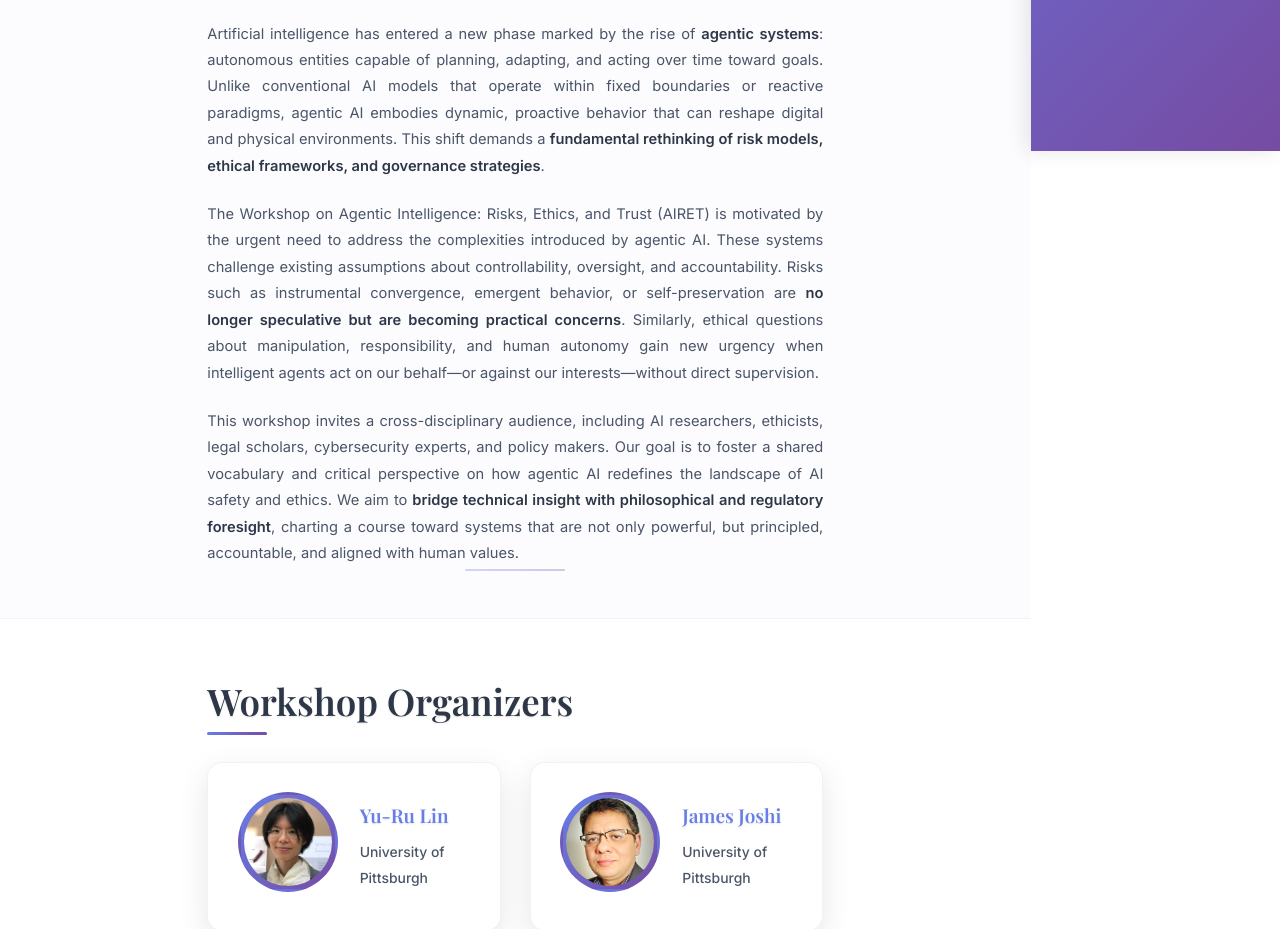
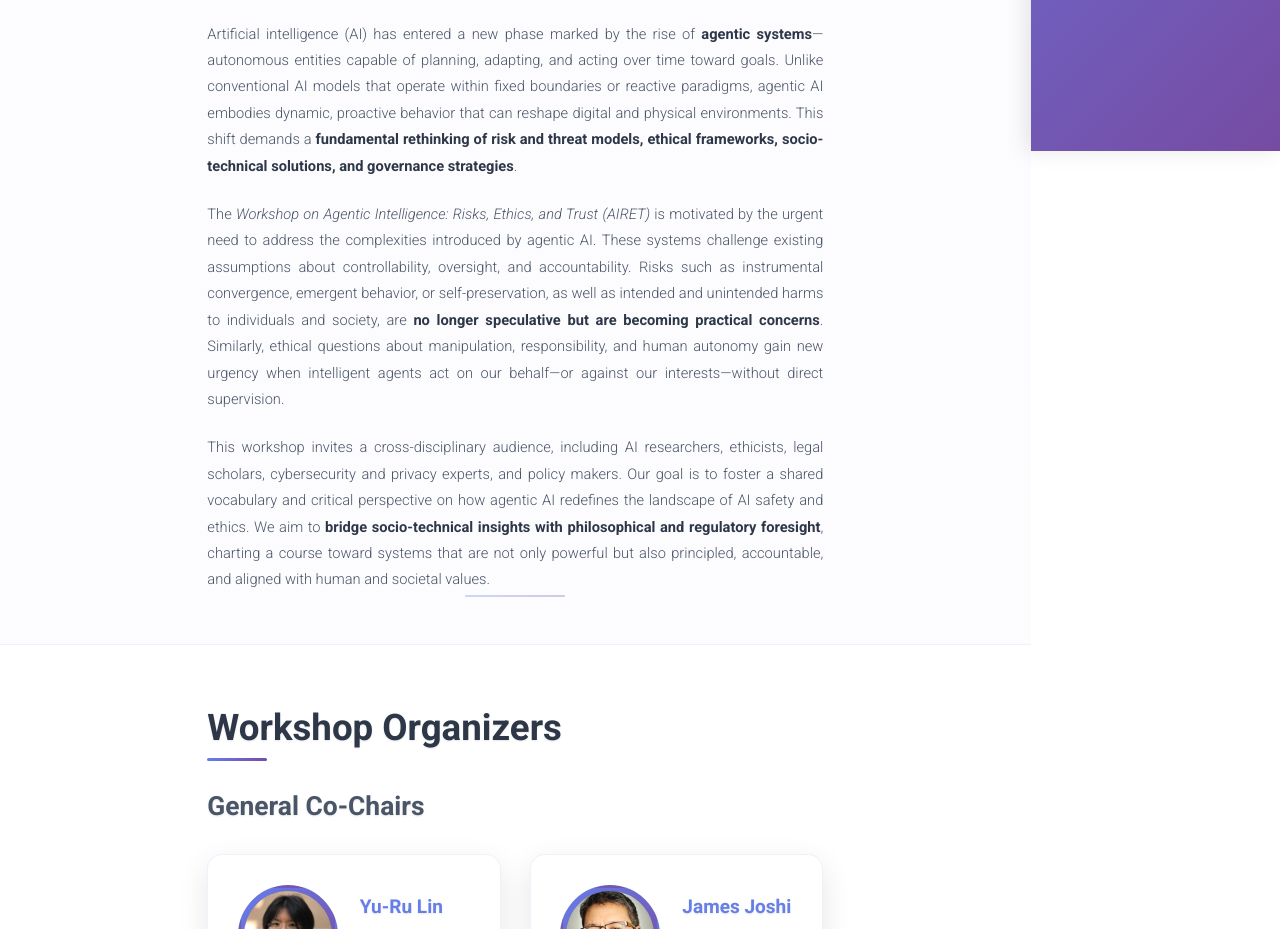
Before and after one commit to airet-workshop/airet-workshop.github.io, a plain HTML site: page index.html in a window 1280 px wide. Shown: the part 649-1578 px from the top of the page. Drawn offline with nearby package versions, Linux system fonts and the light colour scheme.

Commit message:
changes reg. font and descri.

```diff
--- a/css/style.css
+++ b/css/style.css
@@ -1,6 +1,6 @@
 @charset "UTF-8";
 @import url(font-awesome.min.css);
-@import url("https://fonts.googleapis.com/css2?family=Inter:wght@300;400;500;600;700&family=Playfair+Display:wght@400;500;600;700&display=swap");
+@import url("https://fonts.googleapis.com/css2?family=Roboto:ital,wght@0,100;0,300;0,400;0,500;0,700;0,900;1,100;1,300;1,400;1,500;1,700;1,900&display=swap");
 
 /*
 	Read Only by HTML5 UP
@@ -17,9 +17,9 @@
 
 	body, input, select, textarea {
 		color: #4a5568;
-		font-family: "Inter", sans-serif;
+		font-family: "Roboto", sans-serif;
 		font-size: 16pt;
-		font-weight: 400;
+		font-weight: 300;
 		line-height: 1.8em;
 	}
 
@@ -57,7 +57,7 @@
 
 	h1, h2, h3, h4, h5, h6 {
 		color: #2d3748;
-		font-family: "Playfair Display", serif;
+		font-family: "Roboto", sans-serif;
 		font-weight: 600;
 		line-height: 1.2em;
 		margin: 0 0 1em 0;
@@ -72,6 +72,7 @@
 
 	h1 {
 		font-size: 3em;
+		font-weight: 900;
 		background: linear-gradient(135deg, #667eea, #764ba2);
 		-webkit-background-clip: text;
 		-webkit-text-fill-color: transparent;
@@ -1217,7 +1218,7 @@
 
 	.publicity-chair {
 		max-width: 350px;
-		margin: 2em auto;
+		margin: 2em 0;
 	}
 
 /* Workshop Title Section */
--- a/index.html
+++ b/index.html
@@ -29,8 +29,8 @@
         <section id='header' class='skel-layers-fixed'>
             <nav id='nav'>
                 <ul>
-                    <li><a href='#one' class='active'>Overview</a></li>
-                    <li><a href='#description' class='active'>Description</a></li>
+                    <!-- <li><a href='#one' class='active'>Overview</a></li> -->
+                    <li><a href='#overview' class='active'>Overview</a></li>
                     <!-- <li><a href='#topics-highlight' class='active'>Topics of Interest</a></li> -->
                     <li><a href='#organizers' class='active'>Organizers</a></li>
                 </ul>
@@ -50,15 +50,15 @@
                     </div>
                 </div>
             </section>
-            <section id='description'>
+            <section id='overview'>
                 <div class='container'>
-                    <h2>Description</h2>
+                    <h2>Overview</h2>
                     <div class='description-content'>
-                        <p>Artificial intelligence has entered a new phase marked by the rise of <strong>agentic systems</strong>: autonomous entities capable of planning, adapting, and acting over time toward goals. Unlike conventional AI models that operate within fixed boundaries or reactive paradigms, agentic AI embodies dynamic, proactive behavior that can reshape digital and physical environments. This shift demands a <strong>fundamental rethinking of risk models, ethical frameworks, and governance strategies</strong>.</p>
+                        <p>Artificial intelligence (AI) has entered a new phase marked by the rise of <strong>agentic systems</strong>—autonomous entities capable of planning, adapting, and acting over time toward goals. Unlike conventional AI models that operate within fixed boundaries or reactive paradigms, agentic AI embodies dynamic, proactive behavior that can reshape digital and physical environments. This shift demands a <strong>fundamental rethinking of risk and threat models, ethical frameworks, socio-technical solutions, and governance strategies</strong>.</p>
 
-                        <p>The Workshop on Agentic Intelligence: Risks, Ethics, and Trust (AIRET) is motivated by the urgent need to address the complexities introduced by agentic AI. These systems challenge existing assumptions about controllability, oversight, and accountability. Risks such as instrumental convergence, emergent behavior, or self-preservation are <strong>no longer speculative but are becoming practical concerns</strong>. Similarly, ethical questions about manipulation, responsibility, and human autonomy gain new urgency when intelligent agents act on our behalf—or against our interests—without direct supervision.</p>
+                        <p>The <em>Workshop on Agentic Intelligence: Risks, Ethics, and Trust (AIRET)</em> is motivated by the urgent need to address the complexities introduced by agentic AI. These systems challenge existing assumptions about controllability, oversight, and accountability. Risks such as instrumental convergence, emergent behavior, or self-preservation, as well as intended and unintended harms to individuals and society, are <strong>no longer speculative but are becoming practical concerns</strong>. Similarly, ethical questions about manipulation, responsibility, and human autonomy gain new urgency when intelligent agents act on our behalf—or against our interests—without direct supervision.</p>
 
-                        <p>This workshop invites a cross-disciplinary audience, including AI researchers, ethicists, legal scholars, cybersecurity experts, and policy makers. Our goal is to foster a shared vocabulary and critical perspective on how agentic AI redefines the landscape of AI safety and ethics. We aim to <strong>bridge technical insight with philosophical and regulatory foresight</strong>, charting a course toward systems that are not only powerful, but principled, accountable, and aligned with human values.</p>
+                        <p>This workshop invites a cross-disciplinary audience, including AI researchers, ethicists, legal scholars, cybersecurity and privacy experts, and policy makers. Our goal is to foster a shared vocabulary and critical perspective on how agentic AI redefines the landscape of AI safety and ethics. We aim to <strong>bridge socio-technical insights with philosophical and regulatory foresight</strong>, charting a course toward systems that are not only powerful but also principled, accountable, and aligned with human and societal values.</p>
                     </div>
                 </div>
             </section>
@@ -77,6 +77,8 @@
             <section id='organizers'>
                 <div class='container'>
                     <h2>Workshop Organizers</h2>
+
+                    <h3>General Co-Chairs</h3>
                     <div class='organizer-grid'>
                         <a href='http://www.yurulin.com/' target='blank' class='organizer-card'>
                             <div class='organizer-image'>
@@ -107,7 +109,10 @@
                                 <p class='affiliation'>Carnegie Mellon University</p>
                             </div>
                         </a>
+                    </div>
 
+                    <h3>Program Committee Co-Chairs</h3>
+                    <div class='organizer-grid publicity-chair'>
                         <a href='https://www.cs.emory.edu/~kshu5/' target='blank' class='organizer-card'>
                             <div class='organizer-image'>
                                 <img src='images/kai_shu.png' alt='Kai Shu'>
@@ -118,13 +123,13 @@
                             </div>
                         </a>
 
-                        <!-- <a href='https://qingyun-wu.github.io/' target='blank' class='organizer-card'>
+                        <!-- <a href='https://emiehling.github.io/' target='blank' class='organizer-card'>
                             <div class='organizer-image'>
-                                <img src='images/qingyun_wu.jpg' alt='Qingyun Wu'>
+                                <img src='images/erik_miehling.png' alt='Erik Miehling'>
                             </div>
                             <div class='organizer-info'>
-                                <h4>Qingyun Wu</h4>
-                                <p class='affiliation'>Penn State University</p>
+                                <h4>Erik Miehling</h4>
+                                <p class='affiliation'>IBM Research</p>
                                 <p class='status'>To be confirmed</p>
                             </div>
                         </a> -->
```
Also changed, not shown: images/erik_miehling.png (added).
